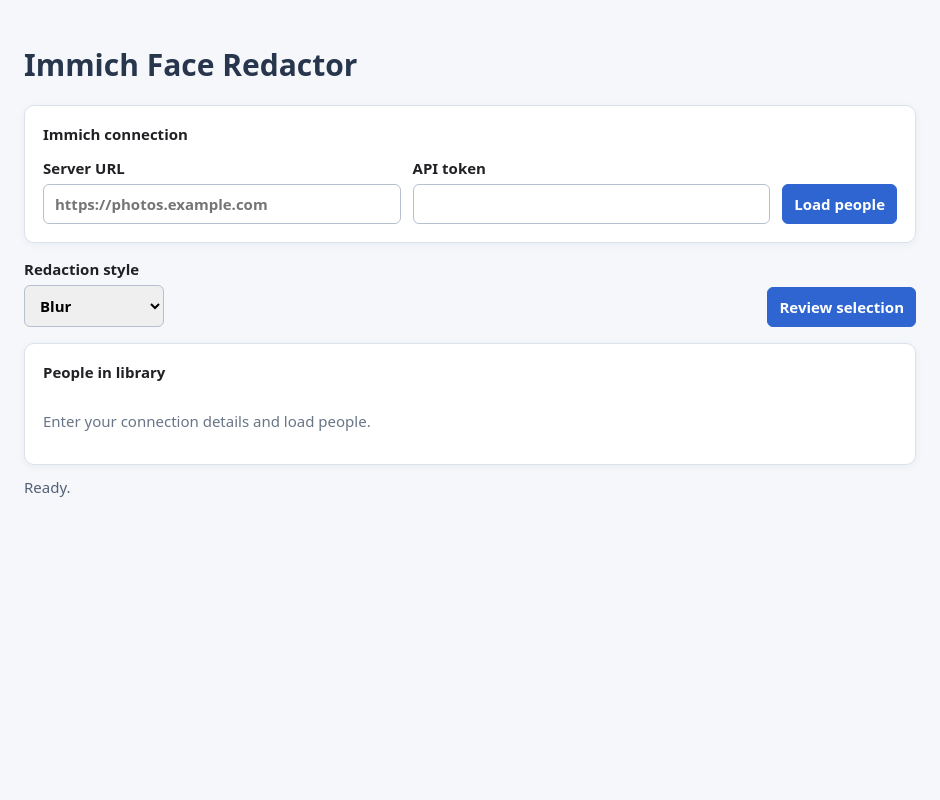
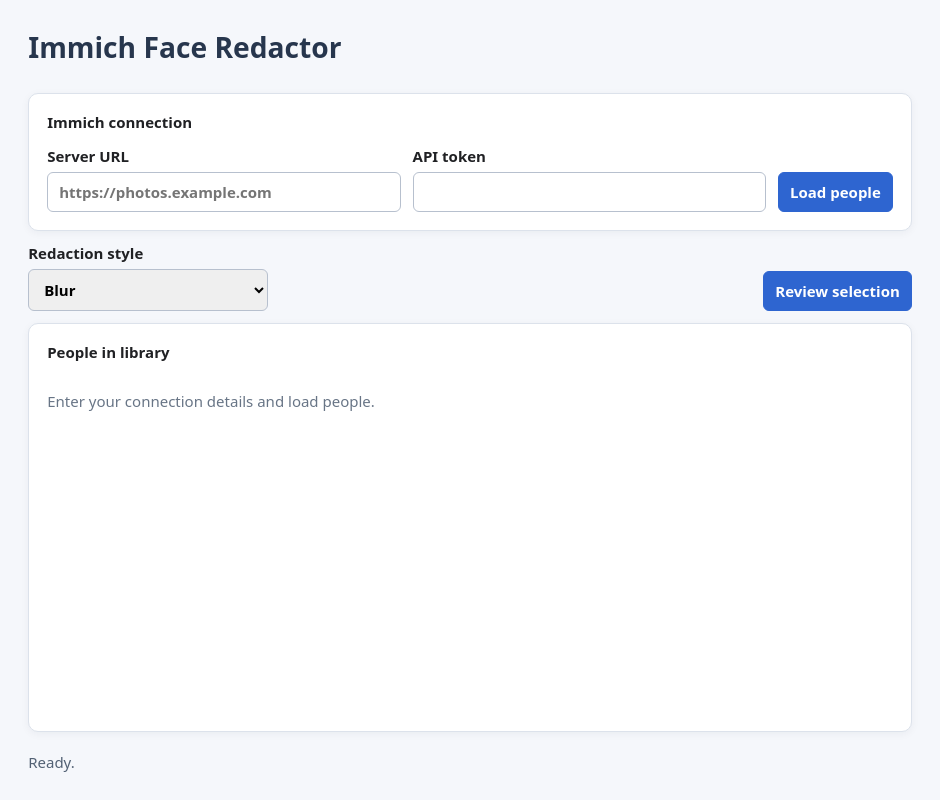
Before and after one commit to MVerdin/immich_face_redactor, an Electron app: page renderer/index.html in a window 940 px wide. Drawn offline with Linux system fonts and the light colour scheme.

Commit message:
Refactor client and renderer files for improved performance and styling
- Optimize immich-client.js for better efficiency
- Update index.html to reflect new structure
- Enhance styles.css for improved UI/UX
- Add tests for immich-client functionality

```diff
--- a/renderer/index.html
+++ b/renderer/index.html
@@ -10,7 +10,7 @@
     <button id="load">Load people</button>
   </div></section>
   <section class="toolbar"><label>Redaction style <select id="style"><option>Blur</option><option>Black square</option><option>Pixelate</option><option>Solid color</option></select></label><button id="review">Review selection</button></section>
-  <section class="panel"><h2>People in library</h2><div id="people" class="people"><p class="empty">Enter your connection details and load people.</p></div></section>
+  <section class="panel people-panel"><h2>People in library</h2><div id="people" class="people"><p class="empty">Enter your connection details and load people.</p></div></section>
   <output id="status" role="status">Ready.</output>
 </main>
 <script src="renderer.js"></script>
--- a/renderer/styles.css
+++ b/renderer/styles.css
@@ -1,10 +1,34 @@
 :root { font: 15px system-ui, sans-serif; color: #202124; background: #f5f7fb; }
-body { margin: 0; } main { max-width: 1000px; margin: auto; padding: 24px; } h1 { color: #27364d; }
-.panel { background: white; border: 1px solid #dce2eb; border-radius: 10px; padding: 18px; margin: 12px 0; box-shadow: 0 2px 8px #14213d0d; }
-h2 { font-size: 1rem; margin: 0 0 14px; } .fields { display: grid; grid-template-columns: 1fr 1fr auto; gap: 12px; align-items: end; }
-label { display: flex; flex-direction: column; gap: 6px; font-weight: 600; } input, select, button { font: inherit; padding: 9px 11px; border-radius: 6px; border: 1px solid #b7c0ce; }
+* { box-sizing: border-box; }
+html, body { min-width: 320px; min-height: 100%; }
+body { margin: 0; }
+main { width: min(100%, 1200px); min-height: 100vh; margin: auto; padding: clamp(12px, 3vw, 32px); display: flex; flex-direction: column; }
+h1 { color: #27364d; margin: 0 0 clamp(12px, 2vw, 20px); font-size: clamp(1.5rem, 3vw, 2.1rem); }
+.panel { background: white; border: 1px solid #dce2eb; border-radius: 10px; padding: clamp(12px, 2vw, 18px); margin: 8px 0; box-shadow: 0 2px 8px #14213d0d; }
+h2 { font-size: 1rem; margin: 0 0 14px; } .fields { display: grid; grid-template-columns: minmax(0, 1fr) minmax(0, 1fr) auto; gap: 12px; align-items: end; }
+label { display: flex; flex-direction: column; gap: 6px; font-weight: 600; min-width: 0; } input, select, button { width: 100%; min-height: 40px; font: inherit; padding: 9px 11px; border-radius: 6px; border: 1px solid #b7c0ce; }
 button { background: #2e65d0; border-color: #2e65d0; color: white; font-weight: 600; cursor: pointer; } button:disabled { opacity: .6; cursor: wait; }
-.toolbar { display: flex; justify-content: space-between; align-items: end; padding: 4px 0; } .people { display: grid; gap: 8px; max-height: 430px; overflow: auto; }
-.person { display: flex; align-items: center; gap: 12px; padding: 8px; border: 1px solid #e4e8ef; border-radius: 7px; cursor: pointer; } .person:hover { background: #f3f7ff; }
-.person img { width: 56px; height: 56px; object-fit: cover; border-radius: 50%; background: #e9edf3; } .person strong { display: block; } .person small { color: #637083; } .empty { color: #687586; }
-#status { display: block; margin-top: 12px; color: #526174; } @media (max-width: 700px) { .fields { grid-template-columns: 1fr; } .toolbar { gap: 10px; flex-wrap: wrap; } }
+.toolbar { display: flex; justify-content: space-between; align-items: end; gap: 12px; padding: 4px 0; }
+.toolbar > label { flex: 0 1 240px; }
+.toolbar > button { width: auto; }
+.people-panel { display: flex; flex: 1 1 auto; min-height: 220px; flex-direction: column; }
+.people { display: grid; flex: 1 1 auto; grid-template-columns: repeat(auto-fit, minmax(min(100%, 140px), 1fr)); align-content: start; gap: 12px; min-height: 0; max-height: none; overflow: auto; }
+.person { position: relative; display: flex; align-items: center; text-align: center; gap: 5px; padding: 12px 8px 10px; border: 1px solid #e4e8ef; border-radius: 9px; cursor: pointer; background: #fff; min-width: 0; }
+.person:hover { background: #f3f7ff; border-color: #9bb8ed; }
+.person:has(input:checked) { background: #edf4ff; border-color: #2e65d0; box-shadow: 0 0 0 1px #2e65d0; }
+.person input { position: absolute; top: 8px; right: 8px; margin: 0; width: 17px; height: 17px; }
+.person img { width: clamp(64px, 9vw, 104px); height: clamp(64px, 9vw, 104px); object-fit: cover; border-radius: 50%; background: #e9edf3; }
+.person strong { display: block; overflow: hidden; text-overflow: ellipsis; white-space: nowrap; max-width: 100%; }
+.person small { color: #637083; } .empty { color: #687586; }
+#status { display: block; flex: 0 0 auto; margin-top: 12px; color: #526174; }
+@media (max-width: 700px) {
+  .fields { grid-template-columns: 1fr; }
+  .toolbar { align-items: stretch; flex-wrap: wrap; }
+  .toolbar > label, .toolbar > button { flex: 1 1 180px; width: auto; }
+}
+@media (max-width: 420px) {
+  main { padding: 10px; }
+  .panel { border-radius: 7px; }
+  .people { grid-template-columns: repeat(2, minmax(0, 1fr)); gap: 8px; }
+  .person { padding: 8px 4px; }
+}
```
Also changed, not shown: electron/immich-client.js (+6 -1 lines), test/immich-client.test.js (+9 -0 lines).
